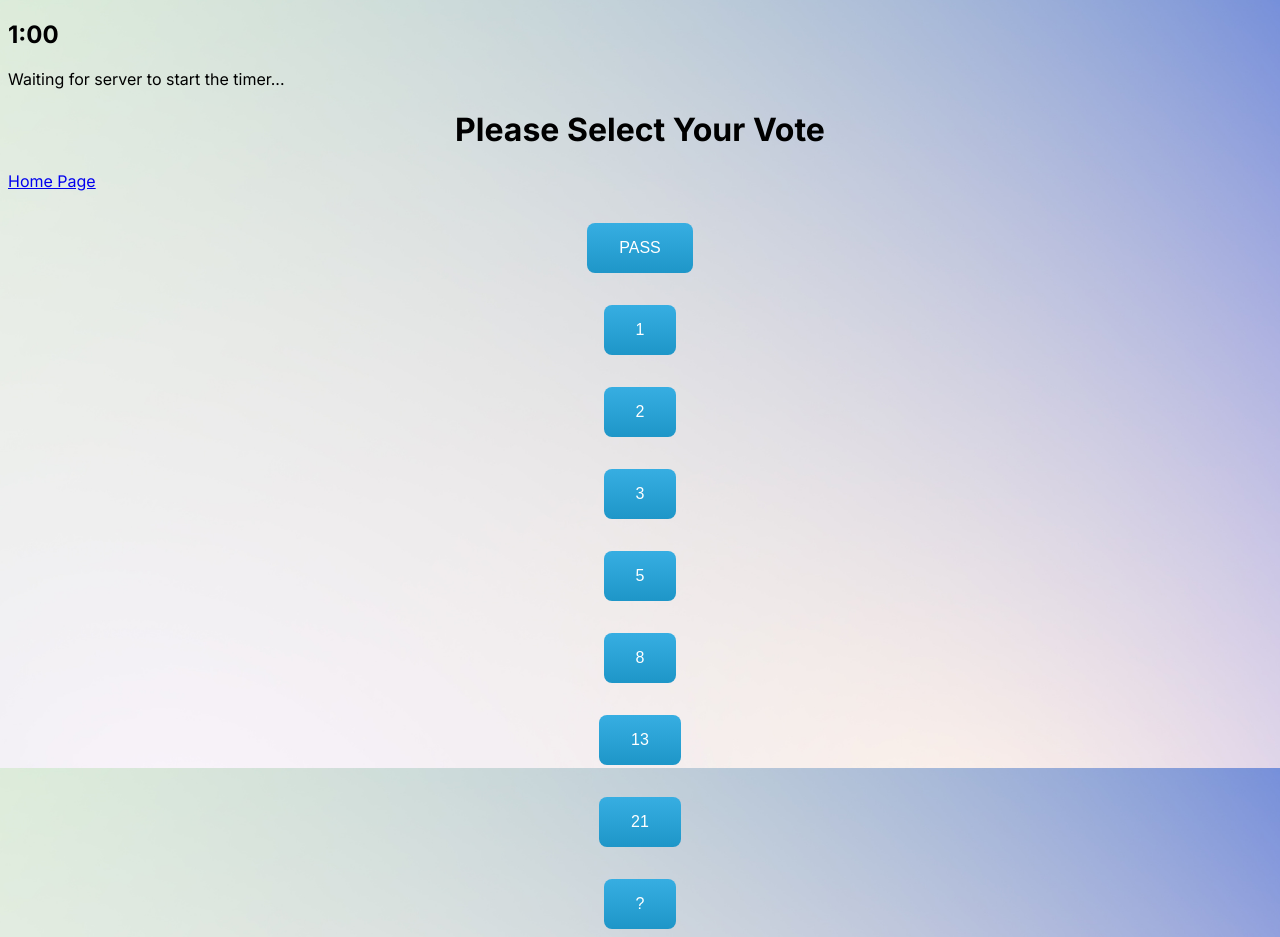
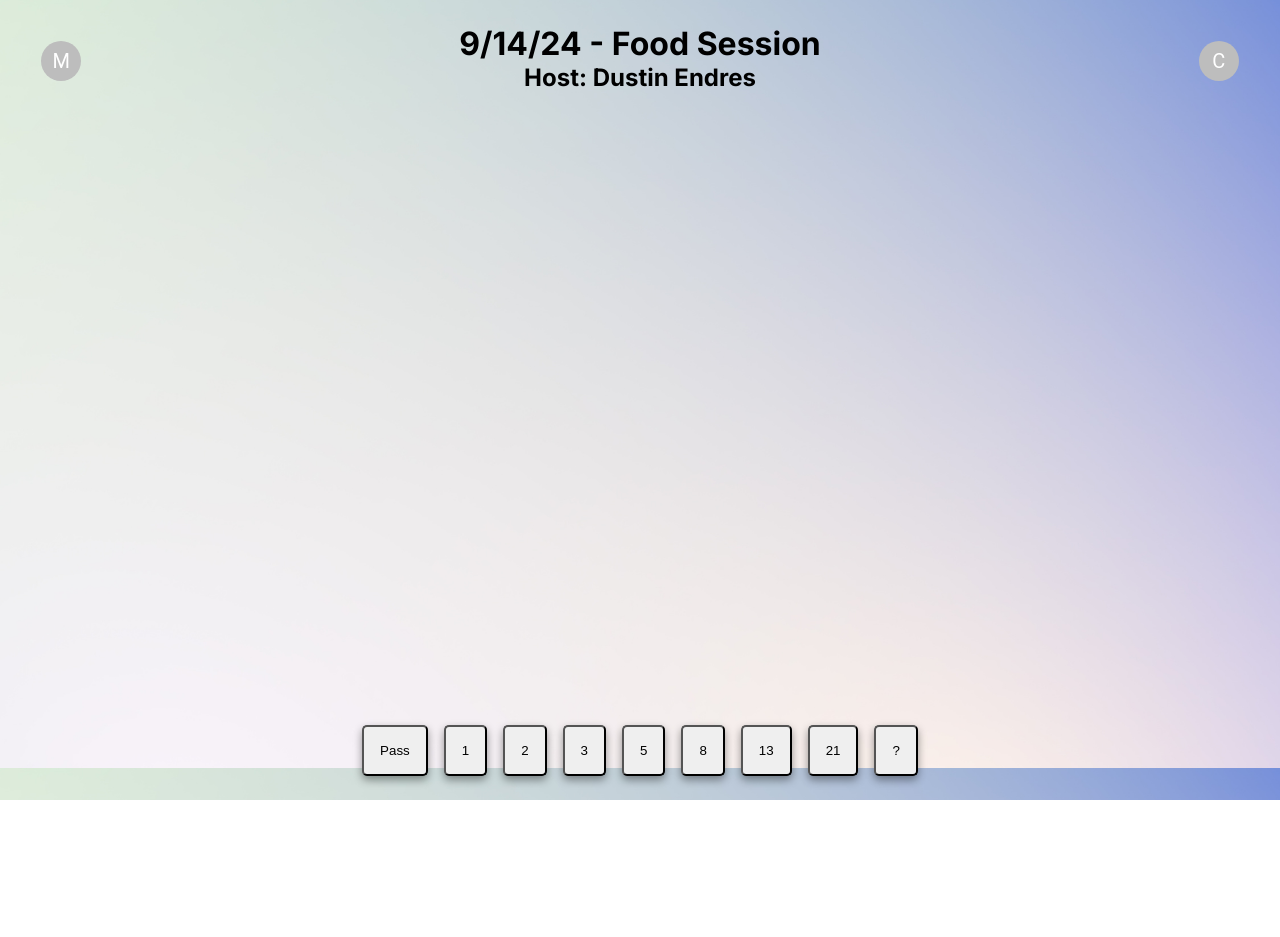
Before and after one commit to iceiceninja/PlanningPoker, a Next.js app in the folder Startup/my-app/: page /user in a window 1280 px wide. After the commit the page ends 800 px from the top, so only its background shows below. Built offline with nearby package versions, Linux system fonts and the light colour scheme; no server answers.

Commit message:
worked on user screen and selection card ui

```diff
--- a/Startup/my-app/app/globals.css
+++ b/Startup/my-app/app/globals.css
@@ -1,3 +1,6 @@
+div {
+
+}
 
 h1 {
   text-align: center;
@@ -75,7 +78,7 @@ button {
   background-image: linear-gradient(-180deg, #1D95C9 0%, #17759C 100%);
 }
 
-.ol {
+.outline {
   outline-style: solid;
 }
 
@@ -86,3 +89,50 @@ button {
 .marginTop {
   margin-top: 4.5%;
 }
+
+.footer {
+  position: absolute;
+  bottom: 3%;
+  left: 0;
+  z-index: 10;
+  justify-content: center;
+  width:100%
+}
+
+.card {
+  /* Add shadows to create the "card" effect */
+  box-shadow: 0 4px 8px 0 rgba(0,0,0,0.4);
+  transition: 0.3s;
+  border-radius: 5px; /* 5px rounded corners */
+  padding: 1rem 1rem;
+}
+
+/* On mouse-over, add a deeper shadow */
+.card:hover {
+  box-shadow: 0 8px 16px 0 rgba(0,0,0,0.4);
+}
+
+/* Add some padding inside the card container */
+.container {
+  padding: 2px 16px;
+}
+
+.button-34 {
+  background-image: linear-gradient(-180deg, #37AEE2 0%, #1E96C8 100%);
+  border-radius: .5rem;
+  box-sizing: border-box;
+  color: #FFFFFF;
+  font-size: 16px;
+  justify-content: center;
+  text-decoration: none;
+  border: 0;
+  cursor: pointer;
+  user-select: none;
+  -webkit-user-select: none;
+  touch-action: manipulation;
+  text-align: center;
+  margin: auto;
+  margin-top: 2rem;
+  width: 100%;
+  height: 100%;
+}
--- a/Startup/my-app/app/host/page.tsx
+++ b/Startup/my-app/app/host/page.tsx
@@ -21,6 +21,7 @@ import {PopupBody} from '../components/Style'
 import { useState, useEffect } from 'react';
 import { TextField, FormControl } from "@mui/material"; // and Button
 
+import Card from '@mui/material/Card';
 
 export default function Host() {
 
--- a/Startup/my-app/app/user/page.tsx
+++ b/Startup/my-app/app/user/page.tsx
@@ -12,8 +12,23 @@ import { useRouter } from 'next/navigation';
 import socket from "../../socket";
 import { MouseEvent } from "react";
 import Timer from "../components/timer";
+import IconButton from '@mui/material/IconButton';
+import * as React from 'react';
+import Avatar from '@mui/material/Avatar';
+import { Unstable_Popup as BasePopup } from '@mui/base/Unstable_Popup';
+import {PopupBody} from '../components/Style'
+
+import Stack from '@mui/material/Stack';
 
 export default function host() {
+
+    // Popup 2
+    const [anchor2, setAnchor2] = React.useState(null);
+    const open2 = Boolean(anchor2);
+    const id2 = open2 ? 'simple-popper' : undefined;
+    const handleClick2 = (event2: { currentTarget: React.SetStateAction<null>; }) => {
+        setAnchor2(anchor2 ? null : event2.currentTarget);
+    };
 
     // sendVote(e)
     const sendVote = (event: MouseEvent<HTMLButtonElement>) => {
@@ -31,9 +46,95 @@ export default function host() {
     })
     return (
         <div>
-            <Timer initialTime={60}/>
-            <h1> Please Select Your Vote</h1>
+            <Stack
+                direction="row"
+                spacing={2}
+                useFlexGap
+                sx = {{
+                    justifyContent: "space-between",
+                    alignItems: "flex-start"
+                }}>
+                <IconButton
+                    onClick = {handleClick2}
+                    sx = {{
+                        marginTop:  '2%',
+                        marginLeft: '2%',
+                    }}
+                >
+                    <Avatar>
+                        M
+                    </Avatar>
+                </IconButton>
+                <BasePopup id={id2} open={open2} anchor={anchor2}>
+                    <PopupBody>
                         <Link href="/"> Home Page</Link>
+                    </PopupBody>
+                </BasePopup>
+                <Stack
+                    direction = "column"
+                    spacing={0}
+                    sx={{
+                        justifyContent: "center",
+                        alignItems: "center",
+                      }}
+                    >
+                    <h1 className = 'margin0 marginTop' >
+                        9/14/24 - Food Session
+                    </h1>
+                    <h2 className = 'margin0'>
+                        Host: Dustin Endres
+                    </h2>
+                </Stack>
+                <IconButton
+                    sx = {{
+                        marginTop:  '2%',
+                        marginRight: '2%',
+                    }}>
+                    <Avatar>
+                        C
+                    </Avatar>
+                </IconButton>
+                <title>Planning Poker - Everfox</title>
+            </Stack>
+            <div className = ", footer">
+                <title>Planning Poker - Everfox</title>
+                <Stack
+                    direction="row"
+                    spacing={2}
+                    sx={{
+                        justifyContent: "center",
+                        alignItems: "center",
+                    }}
+                    >
+                    <button onClick={sendVote} className="card" value={"pass"}>Pass</button>
+
+
+                    <button onClick={sendVote} className="card" value={1}>1</button>
+                    <button onClick={sendVote} className="card" value={2}>2</button>
+                    <button onClick={sendVote} className="card" value={3}>3</button>
+                    <button onClick={sendVote} className="card" value={5}>5</button>
+                    <button onClick={sendVote} className="card" value={8}>8</button>
+                    <button onClick={sendVote} className="card" value={13}>13</button>
+                    <button onClick={sendVote} className="card" value={21}>21</button>
+                    <button onClick={sendVote} className="card" value={"?"}>?</button>
+                </Stack>
+
+            </div>
+        </div>
+
+    )
+
+}
+
+{/*
+
+    <Stack
+        sx = {{
+            height: '100%',
+            justifyContent: "center",
+            alignItems: "flex-start" }}
+            className = "outline"
+            direction="row" >
         <button onClick={sendVote} className="button-43" value={"pass"}>PASS</button>
         <button onClick={sendVote} className="button-43" value={1}>1</button>
         <button onClick={sendVote} className="button-43" value={2}>2</button>
@@ -43,8 +144,10 @@ export default function host() {
         <button onClick={sendVote} className="button-43" value={13}>13</button>
         <button onClick={sendVote} className="button-43" value={21}>21</button>
         <button onClick={sendVote} className="button-43" value={"?"}>?</button>
+    </Stack>
+    <Timer initialTime={60}/>
+    <h1> Please Select Your Vote</h1>
+    <Link href="/"> Home Page</Link>
+
     <title>Planning Poker - Everfox</title>
-        </div>
-    )
-
-}
+*/}
```
Also changed, not shown: Startup/my-app/app/page.tsx (+20 -19 lines). Lines whose indentation alone changed are shown as unchanged.
